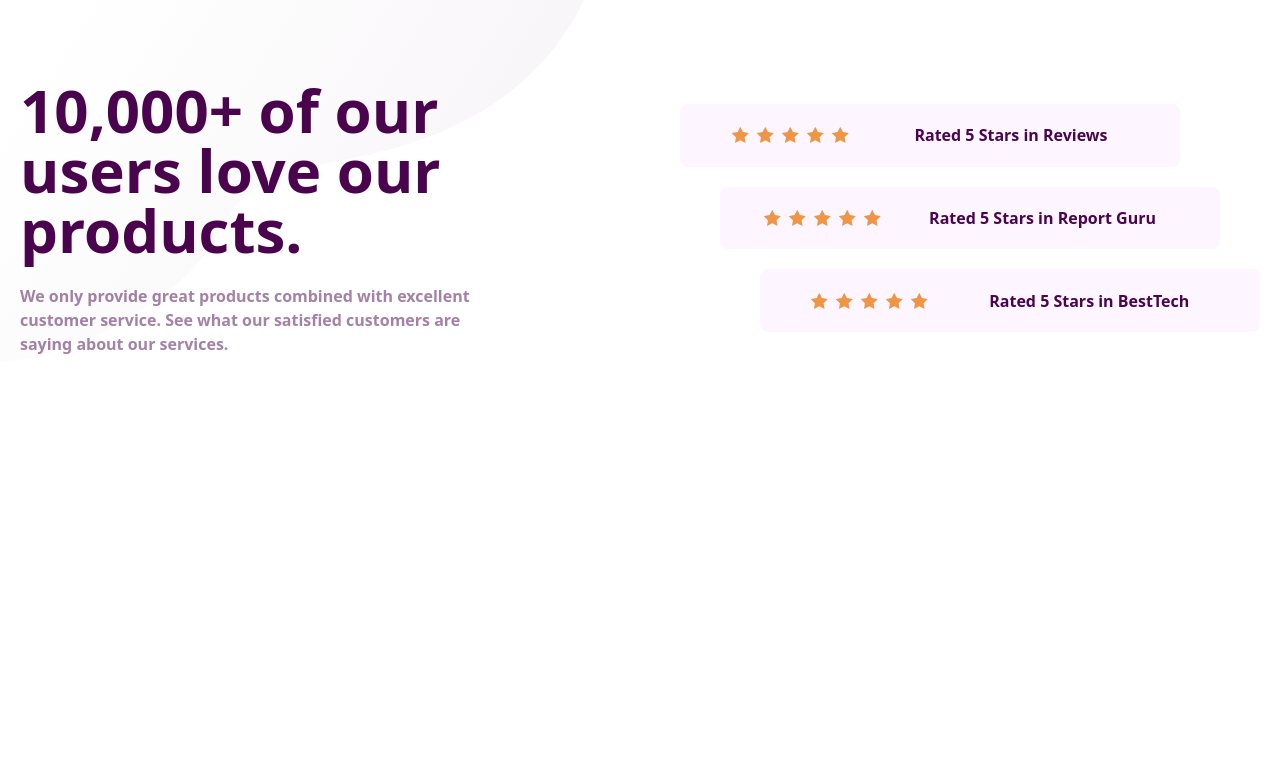
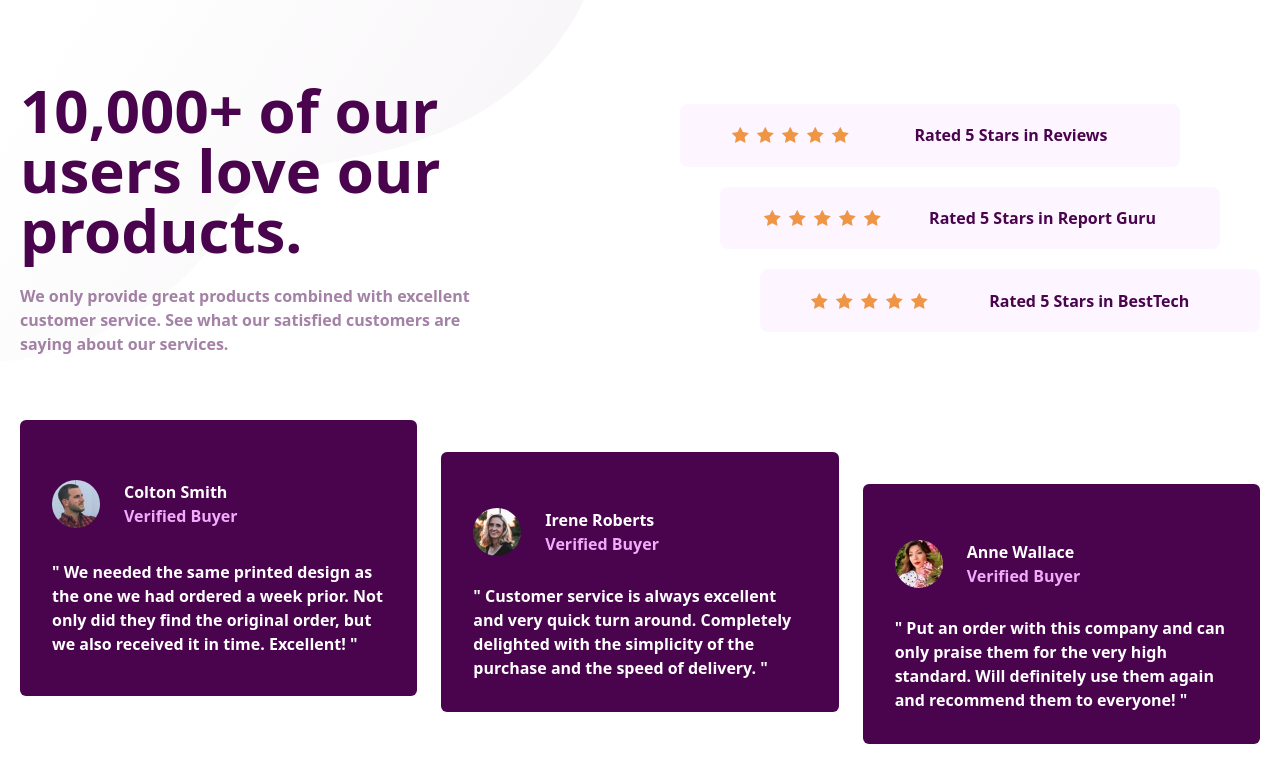
Before and after one commit to kaynert/Social-Proof-Section, a website: page src/index.html in a window 1280 px wide. Drawn offline with Linux system fonts and the light colour scheme.

Commit message:
Added the review cards to complete the project

```diff
--- a/src/index.html
+++ b/src/index.html
@@ -16,16 +16,7 @@
 
     <title>Frontend Mentor | Social proof section</title>
 
-    <!-- Feel free to remove these styles or customise in your own stylesheet 👍 -->
-    <style>
-      .attribution {
-        font-size: 11px;
-        text-align: center;
-      }
-      .attribution a {
-        color: hsl(228, 45%, 44%);
-      }
-    </style>
+
   </head>
   <body class="bg-no-repeat bg-left-top justify-center"
         style="background-image: url('./assets/bg-pattern-top-desktop.svg');"
@@ -33,7 +24,7 @@
 
     <div class="container mx-auto pt-20 px-5">
         <!-- top left beginning -->
-        <div class="grid grid-rows-2 gap-11">
+        <div class="grid grid-rows-2 gap-16">
             <div class="grid grid-cols-2 gap-20">
                 <div class="flex flex-col gap-6">
                     <div>
@@ -132,12 +123,98 @@
 
             <!-- Social media review cards beginning -->
 
-            <div class="grid grid-cols-3 gap-6">
-                <div></div>
+            <div class="grid grid-cols-3 gap-6 justify-around relative ">
+                <!-- 1st card -->
+                <div class="grid grid-rows-2 bg-fuchsia-950 p-8 rounded-md gap-1">
+                    <div class="flex flex-row  justify-start gap-6 my-auto">
+                        <div class="w-12 h-12">
+                            <img class="rounded-full object-cover " src="./assets/image-colton.jpg" alt="colton profile pic">
+                        </div>
 
-                <div></div>
+                        <div class="flex flex-col">
+                            <p class="font-sans text-white font-bold">
+                                Colton Smith
+                            </p>
 
-                <div></div>
+                            <p class="font-sans text-fuchsia-300 font-bold">
+                                Verified Buyer
+                            </p>
+                        </div>
+
+                    </div>
+
+                    <div>
+                        <p class="font-sans text-white font-bold">
+                            " We needed the same printed design as<br>
+                            the one we had ordered a week prior.
+                            Not <br>  only did they find the original order, but <br>
+                            we also received it in time.
+                            Excellent! "
+                        </p>
+                    </div>
+                </div>
+
+                <!-- 2nd card -->
+                <div class="relative  container">
+                    <div class="grid grid-rows-2 bg-fuchsia-950 p-8 rounded-md gap-1 absolute top-8 w-full ">
+                        <div class="flex flex-row  justify-start gap-6 my-auto">
+                            <div class="w-12 h-12">
+                                <img class="rounded-full object-cover " src="./assets/image-irene.jpg" alt="irene profile pic">
+                            </div>
+
+                            <div class="flex flex-col">
+                                <p class="font-sans text-white font-bold">
+                                    Irene Roberts
+                                </p>
+
+                                <p class="font-sans text-fuchsia-300 font-bold">
+                                    Verified Buyer
+                                </p>
+                            </div>
+
+                        </div>
+
+                        <div>
+                            <p class="font-sans text-white font-bold">
+                                " Customer service is always excellent <br>
+                                and very quick turn around. Completely <br>
+                                delighted with the simplicity of the <br>
+                                purchase and the speed of delivery. "
+                            </p>
+                        </div>
+                    </div>
+                </div>
+
+                <!-- 3rd card -->
+                <div class="relative  container ">
+                    <div class="grid grid-rows-2 bg-fuchsia-950 p-8 rounded-md gap-1 absolute top-16 w-full ">
+                        <div class="flex flex-row  justify-start gap-6 my-auto">
+                            <div class="w-12 h-12">
+                                <img class="rounded-full object-cover " src="./assets/image-anne.jpg" alt="Anne profile pic">
+                            </div>
+
+                            <div class="flex flex-col">
+                                <p class="font-sans text-white font-bold">
+                                    Anne Wallace
+                                </p>
+
+                                <p class="font-sans text-fuchsia-300 font-bold">
+                                    Verified Buyer
+                                </p>
+                            </div>
+
+                        </div>
+
+                        <div>
+                            <p class="font-sans text-white font-bold">
+                                " Put an order with this company and can <br>
+                                only praise them for the very high <br>
+                                standard. Will definitely use them again <br>
+                                and recommend them to everyone! "
+                            </p>
+                        </div>
+                    </div>
+                </div>
             </div>
 
             <!-- Social media review end -->
@@ -145,36 +222,7 @@
     </div>
 
 
-    <!--
-
-    We only provide great products combined with excellent customer service.
-    See what our satisfied customers are saying about our services.
 
 
-
-
-
-    Colton Smith
-    Verified Buyer
-    "We needed the same printed design as the one we had ordered a week prior.
-    Not only did they find the original order, but we also received it in time.
-    Excellent!"
-
-    Irene Roberts
-    Verified Buyer
-    "Customer service is always excellent and very quick turn around. Completely
-    delighted with the simplicity of the purchase and the speed of delivery."
-
-    Anne Wallace
-    Verified Buyer
-    "Put an order with this company and can only praise them for the very high
-    standard. Will definitely use them again and recommend them to everyone!"
-
-    <div class="attribution">
-      Challenge by
-      <a href="https://www.frontendmentor.io?ref=challenge" target="_blank"
-        >Frontend Mentor</a
-      >. Coded by <a href="#">Kofi Hervie</a>.
-    </div> -->
   </body>
 </html>
```
Also changed, not shown: src/output.css.
